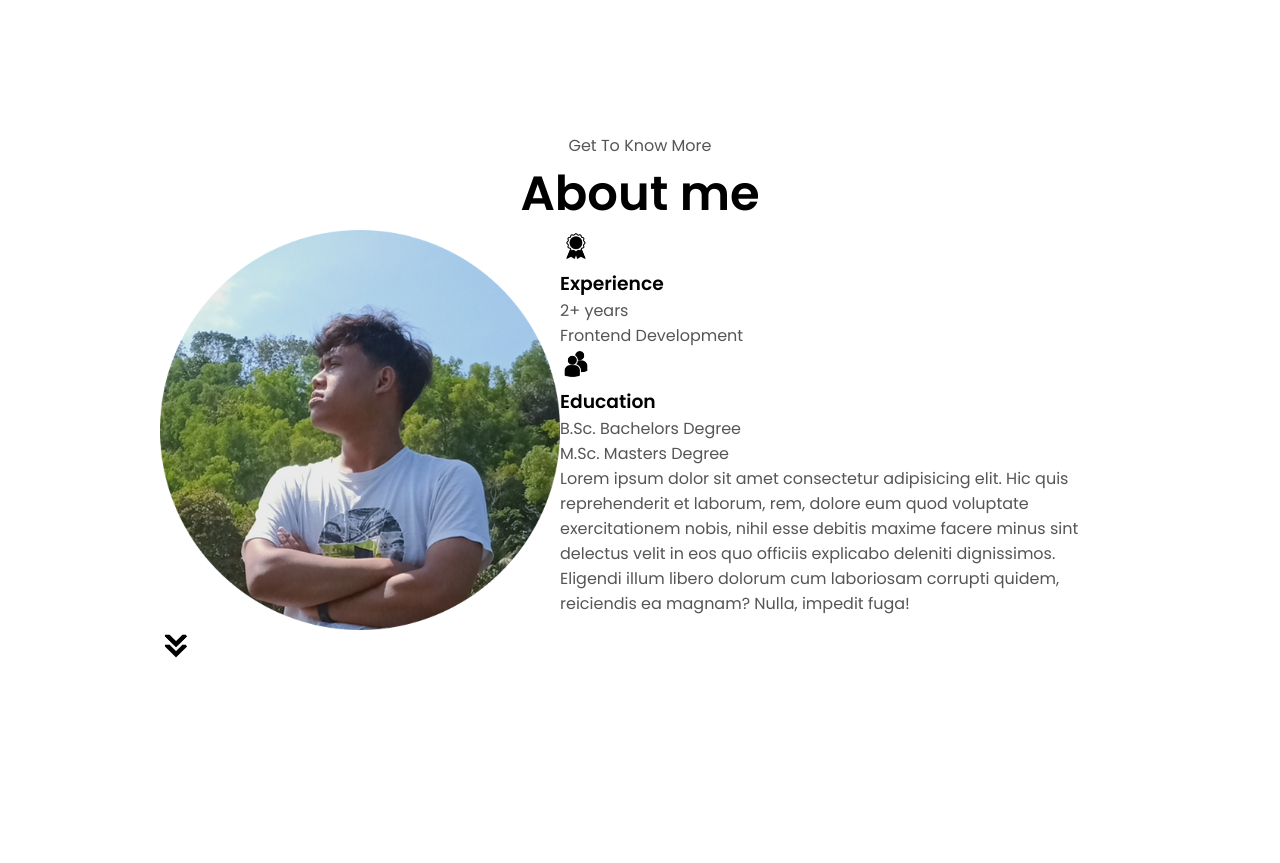
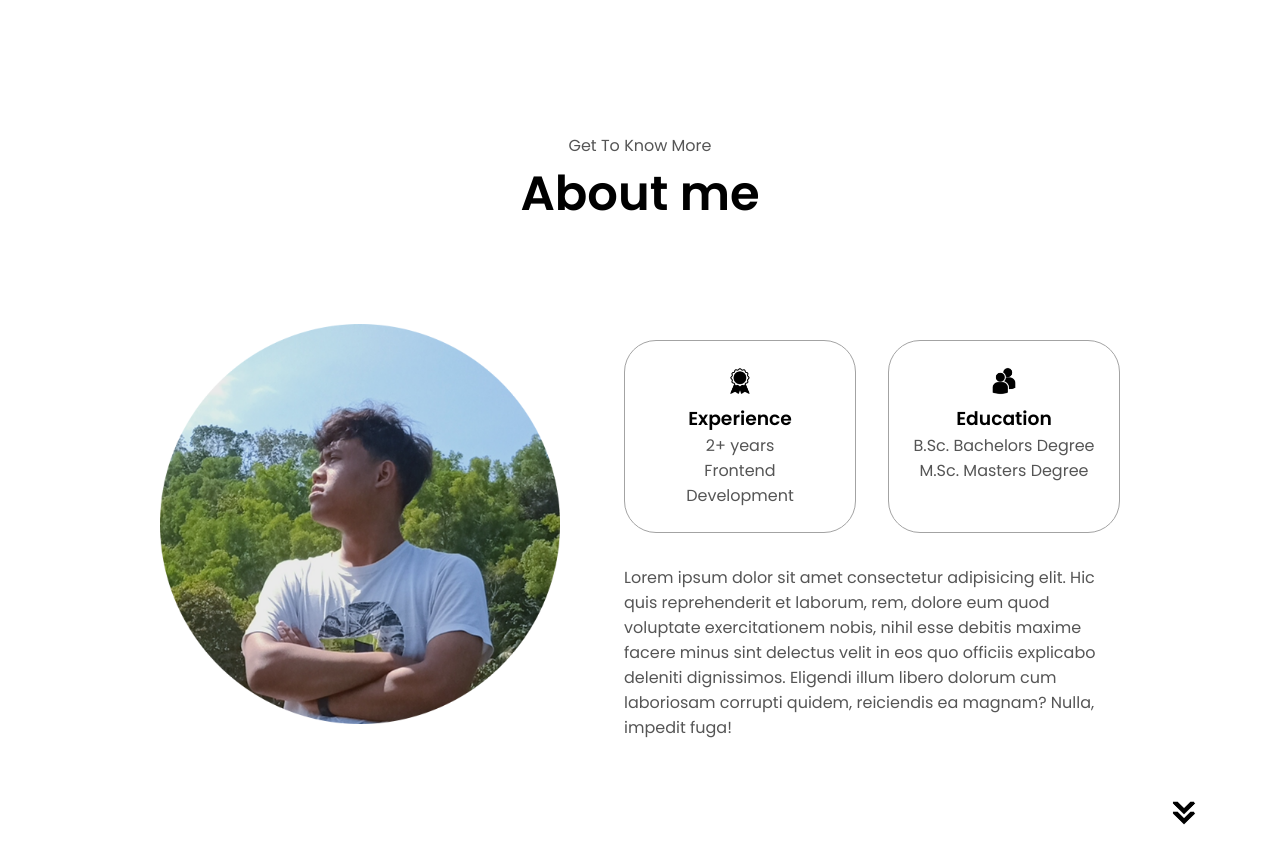
Before and after one commit to ArdyIan/ardyIan_Portfolio, a plain HTML site: page index.html in a window 1280 px wide. Shown: the part 675-1538 px from the top of the page. Drawn offline with Linux system fonts and the light colour scheme.

Commit message:
About Section

```diff
--- a/style.css
+++ b/style.css
@@ -104,8 +104,6 @@ a:hover {
   transition: all 0.3 ease-in-out;
 }
 
-
-
 .menu-links a {
   display: block;
   padding: 10px;
@@ -120,29 +118,29 @@ a:hover {
   list-style: none;
 }
 
-.menu-links.open{
+.menu-links.open {
   max-height: 300px;
 }
 
 .hamburger-icon.open span:first-child {
-transform: rotate(45deg) translate(10px , 5px);
+  transform: rotate(45deg) translate(10px, 5px);
 }
 
 .hamburger-icon.open span:nth-child(2) {
-opacity: 0;
+  opacity: 0;
 }
 
 .hamburger-icon.open span:last-child {
-transform: rotate(-45deg) translate(10px , -5px);
+  transform: rotate(-45deg) translate(10px, -5px);
 }
 
-.hamburger-icon span:first-child{
+.hamburger-icon span:first-child {
   transform: none;
 }
-.hamburger-icon span:first-child{
+.hamburger-icon span:first-child {
   opacity: 1;
 }
-.hamburger-icon span:first-child{
+.hamburger-icon span:first-child {
   transform: none;
 }
 
@@ -197,7 +195,7 @@ section {
   text-align: center;
 }
 
-#socials-container{
+#socials-container {
   display: flex;
   justify-content: center;
   margin-top: 1rem;
@@ -207,12 +205,12 @@ section {
 /* ICONS */
 .icon {
   cursor: pointer;
-height: 2rem;
+  height: 2rem;
 }
 
 /* BUTTON */
 
-.btn-container{
+.btn-container {
   display: flex;
   justify-content: center;
   gap: 1rem;
@@ -255,3 +253,56 @@ height: 2rem;
 .btn-container {
   gap: 1rem;
 }
+
+/* ABOUT SECTION*/
+
+#about {
+  position: relative;
+}
+
+.about-containers {
+  gap: 2rem;
+  margin-bottom: 2rem;
+  margin-top: 2rem;
+}
+
+.about-details-container {
+  justify-content: center;
+  flex-direction: column;
+}
+
+.about-containers,
+.about-details-container {
+  display: flex;
+}
+
+.about-pic {
+  border-radius: 2rem;
+}
+
+.arrow {
+  position: absolute;
+  right: -5rem;
+  bottom: 2.5rem;
+}
+
+.details-container {
+  padding: 1.5rem;
+  flex: 1;
+  background: white;
+  border-radius: 2rem;
+  border: rgb(53, 53, 53) 0.1rem solid;
+  border-color: rgb(163, 163, 163);
+  text-align: center;
+}
+
+.section-container {
+  gap: 4rem;
+  height: 80%;
+}
+
+.section_pic-container {
+  height: 400px;
+  width: 400px;
+  margin: auto 0;
+}
```
